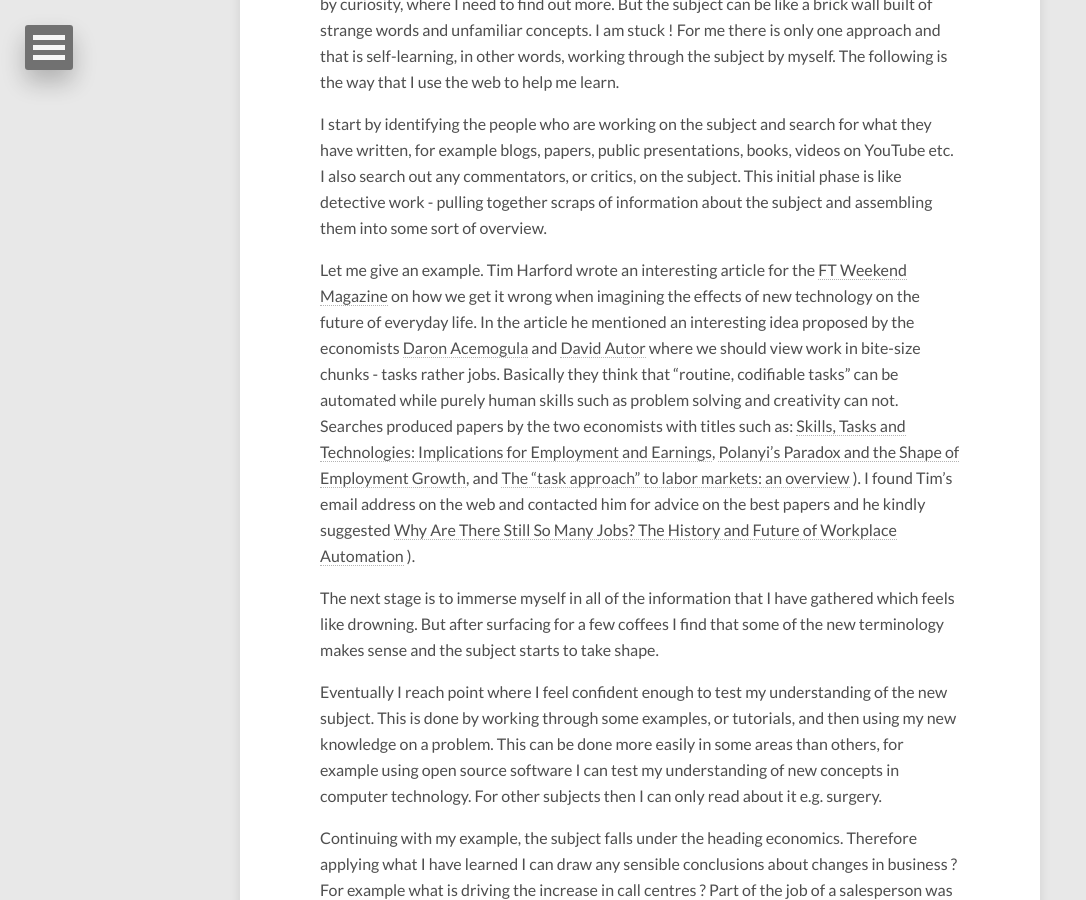
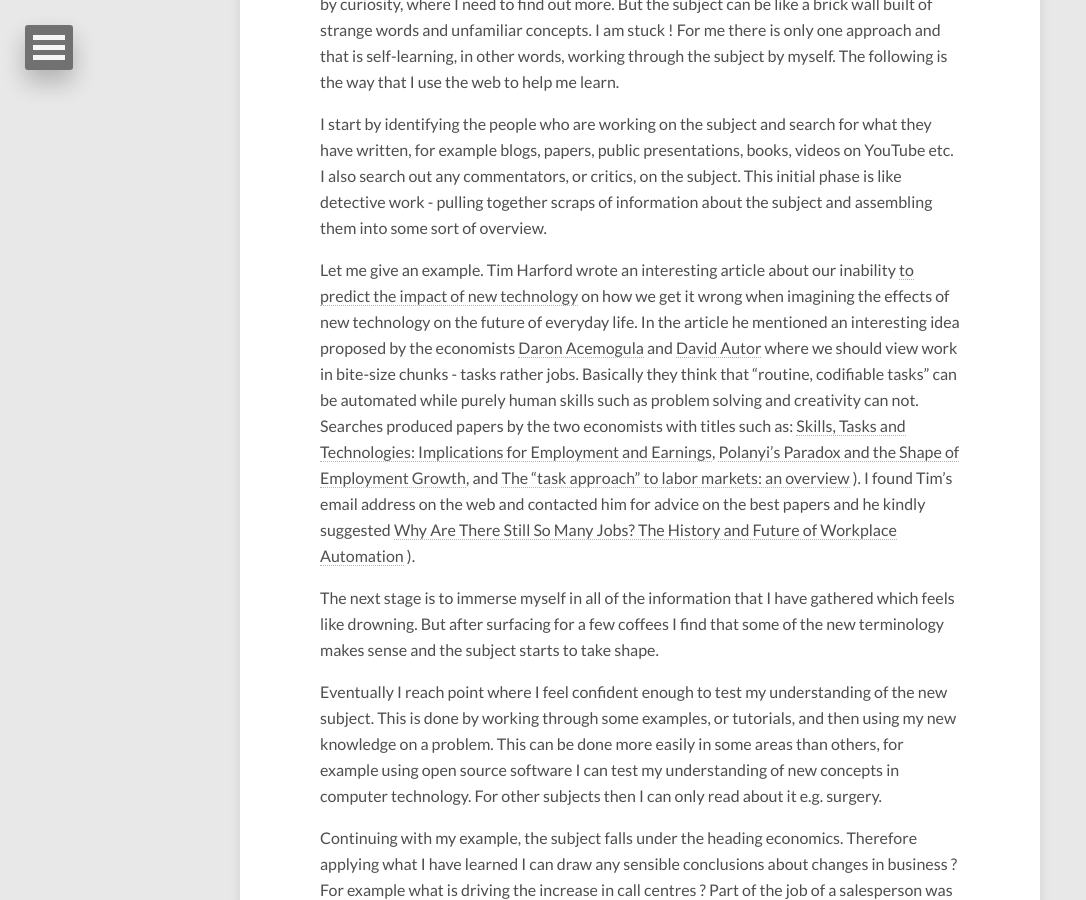
Before and after one commit to dtinblack/dtinblack.github.io, a Jekyll site: the page built from _posts/2017-07-26-learn-to-learn.md, in a window 1280 px wide and 900 px high, scrolled down 513 px. Shown: the whole window, without its empty margins (0-1086 px from the left). Built offline with Jekyll 4.4.1, drawn with Linux system fonts in a browser that asks for light colours; nearby versions of some CDN libraries.

Commit message:
updated a reference

```diff
--- a/_posts/2017-07-26-learn-to-learn.md
+++ b/_posts/2017-07-26-learn-to-learn.md
@@ -17,7 +17,7 @@ search for what they have written, for example blogs, papers, public presentatio
 videos on YouTube etc.  I also search out any commentators, or critics, on the
 subject. This initial phase is like detective work - pulling together scraps of information about the subject and assembling them into some sort of overview.
 
-Let me give an example. Tim Harford wrote an interesting article for the [FT Weekend Magazine](https://www.ft.com/content/32c31874-610b-11e7-8814-0ac7eb84e5f1) on how we get it wrong when imagining the effects of new technology on the future of everyday life. In the article he mentioned an interesting idea proposed by the economists [Daron Acemogula](https://economics.mit.edu/faculty/acemoglu) and [David Autor](https://economics.mit.edu/faculty/dautor) where we should view work in bite-size chunks - tasks rather jobs. Basically they think that "routine, codifiable tasks"  can be automated while purely human skills such as problem solving and creativity can not. Searches produced papers by the two economists with titles such as: [Skills, Tasks and Technologies: Implications for Employment and Earnings](https://economics.mit.edu/files/5571),  [Polanyi’s Paradox and the Shape of Employment Growth](https://economics.mit.edu/files/9835), and [The “task approach” to labor markets: an overview](https://economics.mit.edu/files/11596) ). I found Tim's email address on the web and contacted him for advice on the best papers and he kindly suggested [Why Are There Still So Many Jobs? The History and Future of Workplace Automation](http://pubs.aeaweb.org/doi/pdfplus/10.1257/jep.29.3.3) ).
+Let me give an example. Tim Harford wrote an interesting article about our inability [to predict the impact of new technology](http://timharford.com/2017/08/what-we-get-wrong-about-technology/) on how we get it wrong when imagining the effects of new technology on the future of everyday life. In the article he mentioned an interesting idea proposed by the economists [Daron Acemogula](https://economics.mit.edu/faculty/acemoglu) and [David Autor](https://economics.mit.edu/faculty/dautor) where we should view work in bite-size chunks - tasks rather jobs. Basically they think that "routine, codifiable tasks"  can be automated while purely human skills such as problem solving and creativity can not. Searches produced papers by the two economists with titles such as: [Skills, Tasks and Technologies: Implications for Employment and Earnings](https://economics.mit.edu/files/5571),  [Polanyi’s Paradox and the Shape of Employment Growth](https://economics.mit.edu/files/9835), and [The “task approach” to labor markets: an overview](https://economics.mit.edu/files/11596) ). I found Tim's email address on the web and contacted him for advice on the best papers and he kindly suggested [Why Are There Still So Many Jobs? The History and Future of Workplace Automation](http://pubs.aeaweb.org/doi/pdfplus/10.1257/jep.29.3.3) ).
 
 The next stage is to immerse myself in all of the information that I have gathered which
 feels like drowning. But after surfacing for a few coffees I find that some of the new terminology makes sense and the subject starts to take shape.
```
